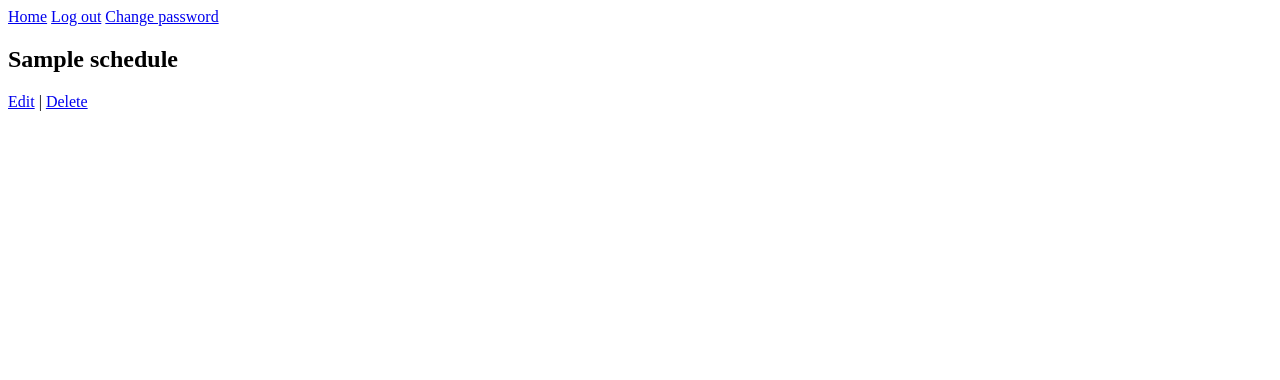
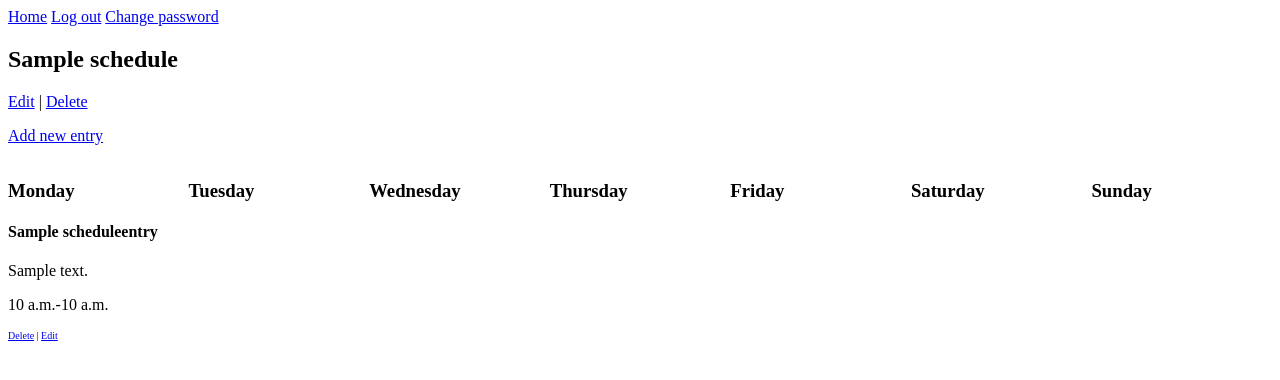
Before and after one commit to kucharzyk-sebastian/make-my-day, a Django app: page /1/ in a window 1280 px wide. Shown: the top 380 px of the page. Run offline with Django 3.2, Linux system fonts and the light colour scheme; a user stored in the database is signed in; tables that the repository leaves empty hold one stand-in row (values such as "Sample post").

Commit message:
Implement entries for schedule (#16)
This change includes:
* add model for schedule entries
* disallow entries with overlapping time frames
* add create, update, delete views for entries
* display entries as a table in the schedule view

Closes #15

```diff
--- a/src/schedules/models.py
+++ b/src/schedules/models.py
@@ -1,5 +1,7 @@
 from django.contrib.auth import get_user_model
+from django.core.exceptions import ValidationError
 from django.db import models
+from django.utils.translation import gettext_lazy as _
 
 
 class Schedule(models.Model):
@@ -8,3 +10,48 @@ class Schedule(models.Model):
 
     def __str__(self):
         return str(self.name)
+
+
+class ScheduleEntry(models.Model):
+    class Meta:
+        verbose_name_plural = "Schedule entries"
+        ordering = ["day", "start_time"]
+
+    class DayInWeek(models.TextChoices):
+        MONDAY = 0, _('Monday')
+        TUESDAY = 1, _('Tuesday')
+        WEDNESDAY = 2, _('Wednesday')
+        THURSDAY = 3, _('Thursday')
+        FRIDAY = 4, _('Friday')
+        SATURDAY = 5, _('Saturday')
+        SUNDAY = 6, _('Sunday')
+
+    schedule = models.ForeignKey(Schedule, on_delete=models.CASCADE)
+    title = models.CharField(max_length=50)
+    description = models.CharField(max_length=100)
+    day = models.CharField(max_length=3, choices=DayInWeek.choices)
+    start_time = models.TimeField()
+    end_time = models.TimeField()
+
+    def __str__(self):
+        return self.title
+
+    def clean(self):
+        q = ScheduleEntry.objects.filter(
+            day__exact=self.day,
+            start_time__gte=self.start_time,
+            start_time__lt=self.end_time
+        )
+        if q.count() > 1 or (q.count() == 1 and q[0].pk != self.pk):
+            raise ValidationError({'start_time': _('You already have an entry in this time frame!!')})
+
+        q = ScheduleEntry.objects.filter(
+            day__exact=self.day,
+            end_time__gt=self.start_time,
+            end_time__lte=self.end_time
+        )
+        if q.count() > 1 or (q.count() == 1 and q[0].pk != self.pk):
+            raise ValidationError({'start_time': _('You already have an entry in this time frame!!')})
+
+        if self.start_time > self.end_time:
+            raise ValidationError({'end_time': _('End time cannot be before start time.')})
--- a/src/schedules/templates/base.html
+++ b/src/schedules/templates/base.html
@@ -9,6 +9,13 @@
 
             .nav > li {
                 display: inline;
+            }
+
+            .flex-grid {
+                display: flex;
+            }
+            .col {
+                flex: 1;
             }
         </style>
     </head>
--- a/src/schedules/templates/schedules/schedule_detail.html
+++ b/src/schedules/templates/schedules/schedule_detail.html
@@ -3,4 +3,25 @@
 {% block content %}
     <h2>{{ object.name }}</h2>
     <p><a href="{% url 'schedules:schedule_update' object.pk %}">Edit</a> | <a href="{% url 'schedules:schedule_delete' object.pk %}">Delete</a></p>
+    <p><a href="{% url 'schedules:scheduleentry_create' object.pk%}">Add new entry</a></p>
+    <div class="flex-grid">
+    {% with 'Monday Tuesday Wednesday Thursday Friday Saturday Sunday' as list %}
+        {% for day in list.split %}
+            <div class="col">
+                <h3>{{ day }}</h3>
+                {% for entry in object.scheduleentry_set.all %}
+                    {% if entry.get_day_display == day %}
+                        <h4>{{ entry.title }}</h4>
+                        <p>{{ entry.description }}</p>
+                        <p>{{ entry.start_time }}-{{ entry.end_time }}</p>
+                        <p style="font-size: x-small;">
+                            <a href="{% url 'schedules:scheduleentry_delete' object.pk entry.pk %}">Delete</a> | <a href="{% url 'schedules:scheduleentry_update' object.pk entry.pk %}">Edit</a>
+                        </p>
+                        </br>
+                    {% endif %}
+                {% endfor %}
+            </div>
+        {% endfor %}
+    {% endwith %}
+    </div>
 {% endblock content %}
--- a/src/schedules/urls.py
+++ b/src/schedules/urls.py
@@ -1,6 +1,6 @@
 from django.urls import path
 
-from .views import ScheduleCreateView, ScheduleDeleteView, ScheduleDetailView, ScheduleListView, ScheduleUpdateView
+from .views import ScheduleCreateView, ScheduleDeleteView, ScheduleDetailView, ScheduleEntryCreate, ScheduleEntryDelete, ScheduleEntryUpdateView, ScheduleListView, ScheduleUpdateView
 
 app_name = 'schedules'
 urlpatterns = [
@@ -8,5 +8,8 @@ urlpatterns = [
     path('<int:pk>/delete', ScheduleDeleteView.as_view(), name='schedule_delete'),
     path('<int:pk>/edit', ScheduleUpdateView.as_view(), name='schedule_update'),
     path('<int:pk>/', ScheduleDetailView.as_view(), name='schedule_detail'),
-    path('create/', ScheduleCreateView.as_view(), name='schedule_create')
+    path('create/', ScheduleCreateView.as_view(), name='schedule_create'),
+    path('<int:schedule_id>/entries/create', ScheduleEntryCreate.as_view(), name='scheduleentry_create'),
+    path('<int:schedule_id>/entries/<int:pk>/delete', ScheduleEntryDelete.as_view(), name='scheduleentry_delete'),
+    path('<int:schedule_id>/entries/<int:pk>/edit', ScheduleEntryUpdateView.as_view(), name='scheduleentry_update'),
 ]
--- a/src/schedules/views.py
+++ b/src/schedules/views.py
@@ -1,8 +1,9 @@
 from django.contrib.auth.mixins import LoginRequiredMixin, UserPassesTestMixin
+from django.shortcuts import get_object_or_404
 from django.views.generic import CreateView, DeleteView, DetailView, ListView, UpdateView
 from django.urls import reverse
 
-from .models import Schedule
+from .models import Schedule, ScheduleEntry
 
 
 class ScheduleListView(LoginRequiredMixin, ListView):
@@ -48,3 +49,43 @@ class ScheduleDeleteView(LoginRequiredMixin, UserPassesTestMixin, DeleteView):
 
     def test_func(self):
         return self.get_object().author == self.request.user
+
+
+class ScheduleEntryCreate(LoginRequiredMixin, UserPassesTestMixin, CreateView):
+    model = ScheduleEntry
+    fields = ('title', 'description', 'day', 'start_time', 'end_time')
+
+    def test_func(self):
+        self.schedule = get_object_or_404(Schedule, pk=self.kwargs['schedule_id'])
+        return self.schedule.author == self.request.user
+
+    def form_valid(self, form):
+        form.instance.schedule = self.schedule
+        return super().form_valid(form)
+
+    def get_success_url(self):
+        return reverse('schedules:schedule_detail', args=[self.object.schedule.pk])
+
+
+class ScheduleEntryDelete(LoginRequiredMixin, UserPassesTestMixin, DeleteView):
+    model = ScheduleEntry
+
+    def test_func(self):
+        schedule = get_object_or_404(Schedule, pk=self.kwargs['schedule_id'])
+        return schedule.author == self.request.user
+
+    def get_success_url(self):
+        return reverse('schedules:schedule_detail', args=[self.object.schedule.pk])
+
+
+class ScheduleEntryUpdateView(LoginRequiredMixin, UserPassesTestMixin, UpdateView):
+    model = ScheduleEntry
+    fields = ('title', 'description', 'day', 'start_time', 'end_time')
+
+    def test_func(self):
+        print('xd', self.kwargs['schedule_id'])
+        schedule = get_object_or_404(Schedule, pk=self.kwargs['schedule_id'])
+        return schedule.author == self.request.user
+
+    def get_success_url(self):
+        return reverse('schedules:schedule_detail', args=[self.object.schedule.pk])
```
Also changed, not shown: src/schedules/admin.py (+11 -1 lines), src/schedules/templates/schedules/scheduleentry_confirm_delete.html (added, +10 -0 lines), src/schedules/templates/schedules/scheduleentry_form.html (added, +10 -0 lines), src/schedules/migrations/0002_scheduleentry.py (added), src/schedules/migrations/0003_auto_20210325_2229.py (added).
